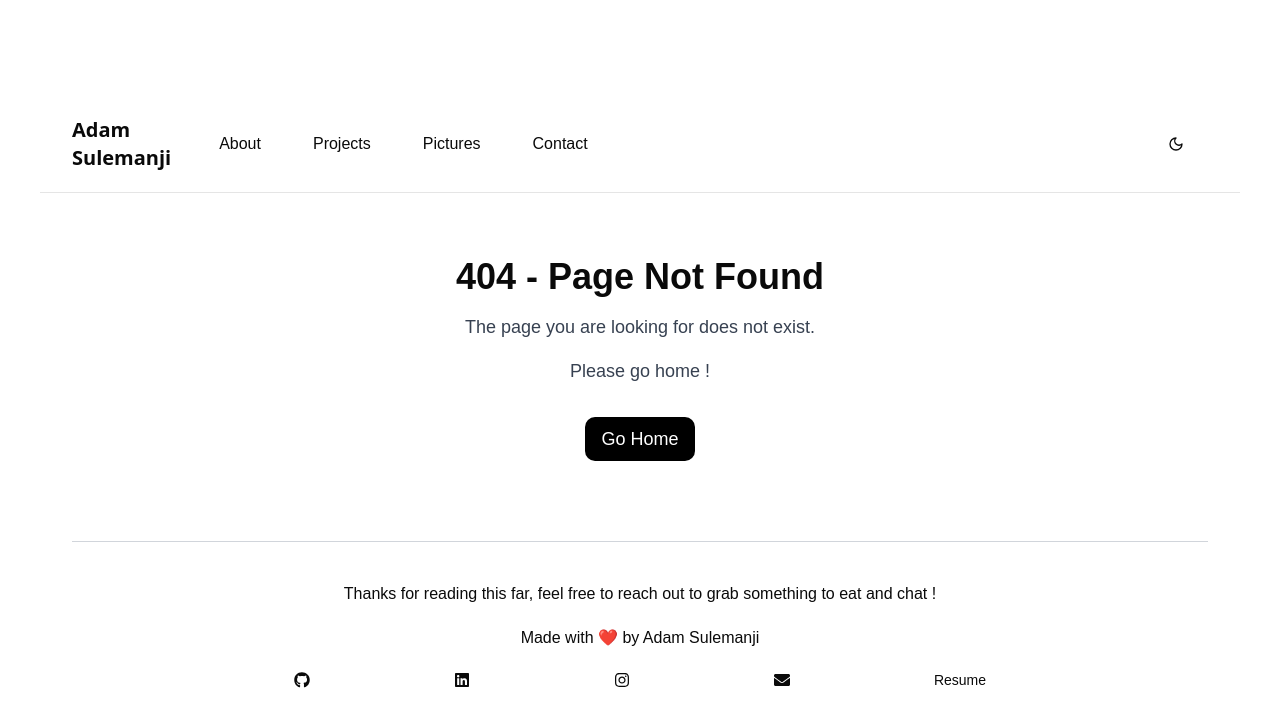
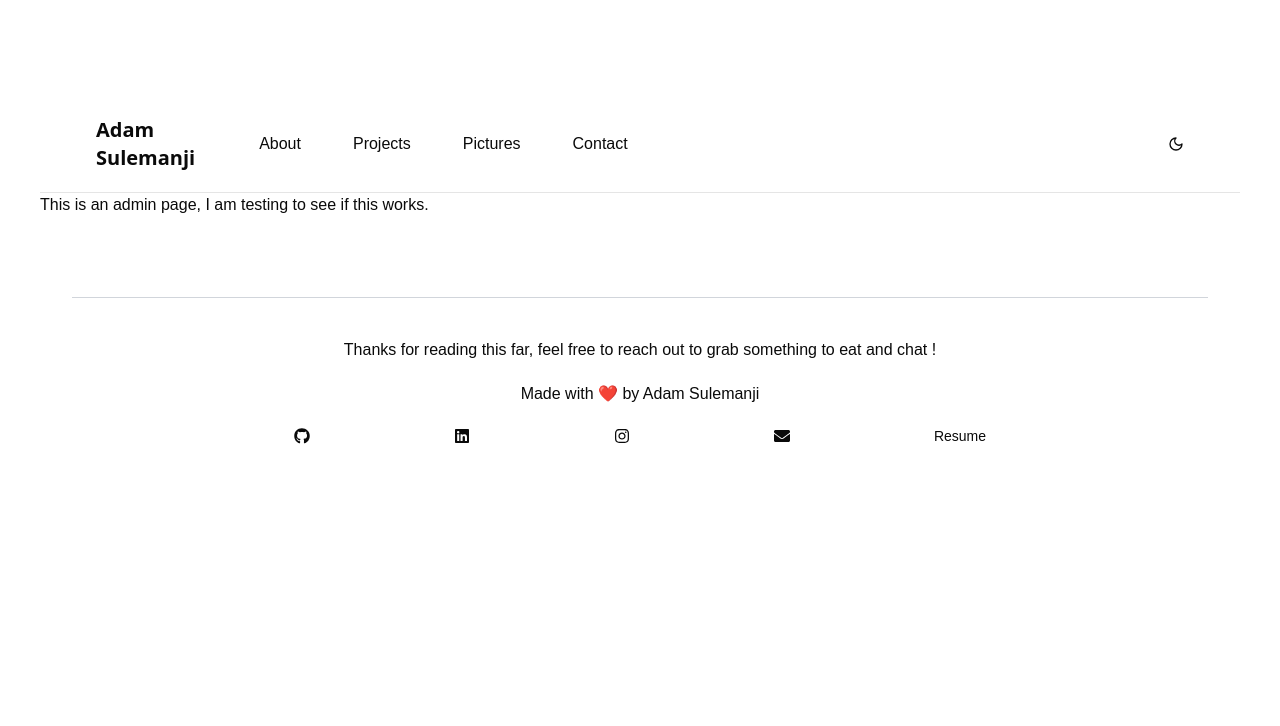
Before and after one commit to adamsulemanji/PersonalWebsite, a Next.js app in the folder frontend/: page /admin in a window 1280 px wide. Before the commit this address had no page. Shown: the top 726 px of the page. Built offline with nearby package versions, Linux system fonts and the light colour scheme.

Commit message:
Add admin page, update Home component styling, and refine NavBar interactions

```diff
--- /dev/null
+++ b/frontend/src/app/admin/page.tsx
@@ -0,0 +1,8 @@
+export default function Page() {
+    return (
+        <div>
+            This is an admin page, I am testing to see if this works.
+        </div>
+    )
+
+};
--- a/frontend/src/app/page.tsx
+++ b/frontend/src/app/page.tsx
@@ -125,8 +125,7 @@ export default function Home() {
                   , helping non-profits.
                 </p>
               </div>
-            </div>
-            <div className="justify-start">
+              <div className="justify-start mt-4">
               <div className="flex justify-start space-x-8 pb-10 text-xl">
                 <a
                   className="hover:underline hover:underline-offset-4"
@@ -158,13 +157,16 @@ export default function Home() {
                 >
                   <FaEnvelope />
                 </a>
-                <a href="/resume.pdf">
-                  <p className="hover:underline hover:underline-offset-4 text-sm">
-                    Resume
+                <a href="/resume.pdf" className="group">
+                  <p className="hover:underline hover:underline-offset-4 text-sm relative">
+                  Resume
+                  <span className="absolute left-0 bottom-0 w-0 h-[1px] bg-current transition-all duration-300 group-hover:w-full"></span>
                   </p>
                 </a>
               </div>
             </div>
+            </div>
+
 
             <section
               className={`grid grid-cols-1 md:grid-cols-2 w-full mt-32 transition-all duration-1000 ${
--- a/frontend/src/components/NavBar.tsx
+++ b/frontend/src/components/NavBar.tsx
@@ -54,11 +54,8 @@ export default function Navbar() {
       <div className="flex h-24 items-center justify-between w-full px-4 md:px-8">
         <div className="mr-4 hidden md:flex">
           <a
-            className="mr-6 flex items-center space-x-2"
-            onClick={(e) => {
-              e.preventDefault();
-              handleScroll("section-intro");
-            }}
+            className="mr-6 flex items-center space-x-2 hover:bg-gray-100 dark:hover:bg-gray-800  px-4 py-2 m-2 rounded-md"
+            href="/"
           >
             <span className="hidden sm:inline-block font-extrabold font-sans text-left text-xl">
               Adam
```
Also changed, not shown: 1 other file (tests, documents, lock files or other folders).
